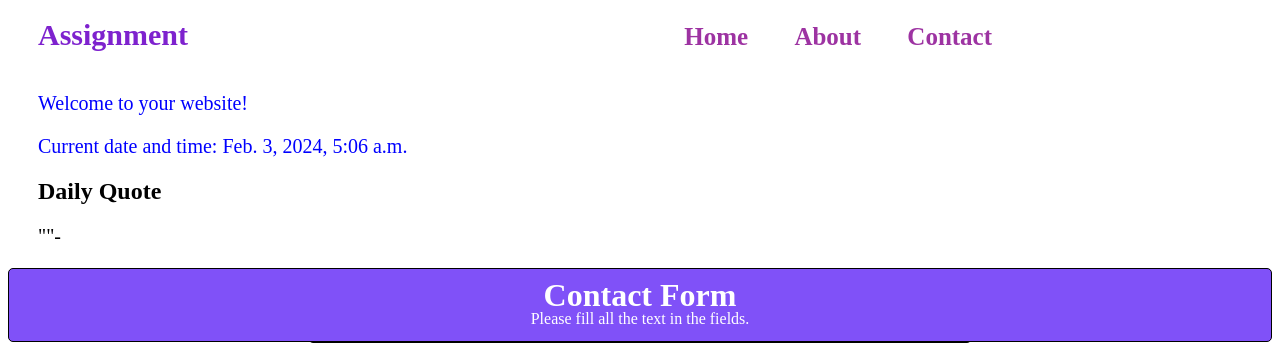
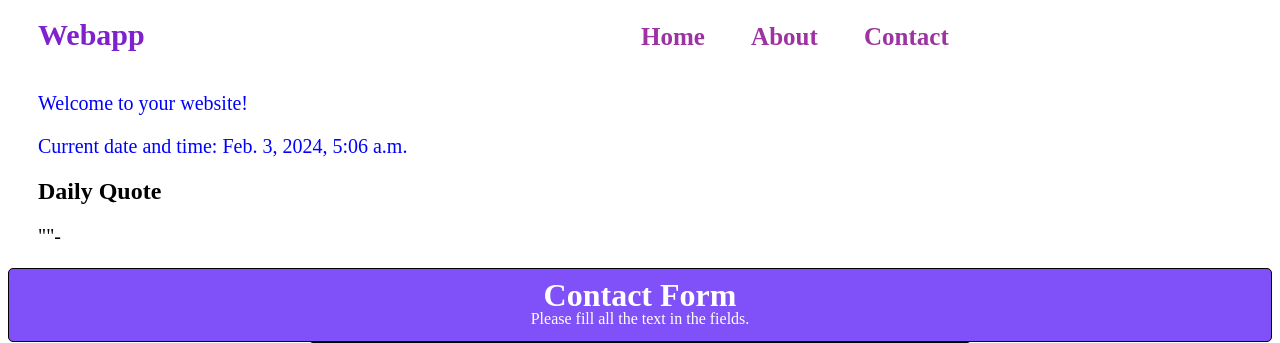
Before and after one commit to soumalya70/Django-Web-Forms-App, a Django app: page / in a window 1280 px wide. Shown: the top 343 px of the page. Run offline with Django 5.2, Linux system fonts and the light colour scheme; data that the repository does not hold is empty.

Commit message:
Template and RADME file updated

```diff
--- a/core/base/templates/base.html
+++ b/core/base/templates/base.html
@@ -14,7 +14,7 @@
 
         <header>
             <nav>
-                <a class=Icon href="https://gist.github.com/dharmveersinh-ixfi/9711b811f219c7c1f641540f6aa53b3a">Assignment</a>
+                <a class=Icon href="#">Webapp</a>
                 <a href="{% url 'home' %}">Home</a>
                 <a href="{% url 'about' %}">About</a>
                 <a href="#contact">Contact</a>
```
Also changed, not shown: README.md.
